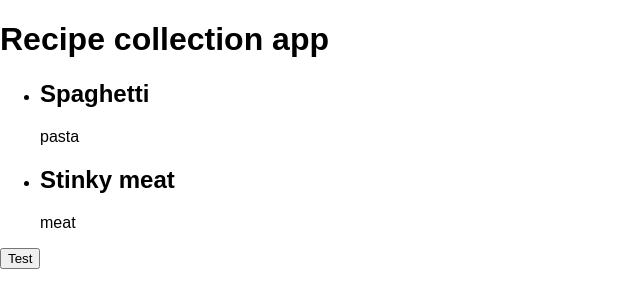
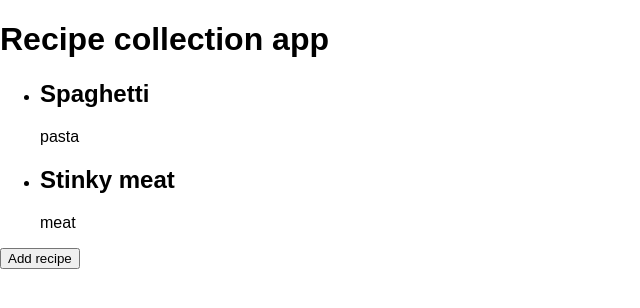
Before and after one commit to Verthon/react-recipe-collection-app, a React (Create React App) app: page / in a window 1280 px wide. Shown: the top 308 px of the page, without its empty margins (0-640 px from the left). Built offline with nearby package versions, Linux system fonts and the light colour scheme.

Commit message:
Added not-finished modal, for adding recipes

```diff
--- a/src/App.js
+++ b/src/App.js
@@ -2,17 +2,28 @@ import React, { Component } from 'react';
 import './App.css';
 import Button from './Button/Button';
 import Recipe from './Recipe/Recipe';
+import Modal from './Modal/Modal';
 
 class App extends Component {
   state = {
-
+    showModal: false,
   };
 
   addRecipeHandler = () =>{
-    console.log('click');
+    const doesShow = this.state.showModal;
+    this.setState({showModal: !doesShow});
+    //if doesShow is true, its convert to false and so on
   }
 
   render() {
+    //Javascript way of handling dynamic content(toggle modal by <Button/>)
+    let toggleModal = null;
+    if(this.state.showModal){// if true show <Modal/>
+      toggleModal = (
+        <Modal/>
+      );
+    }
+
     return (
       <div className="App">
         <header className="App-header">
@@ -27,6 +38,7 @@ class App extends Component {
           by passing a reference as a prop
          */}
         <Button click={this.addRecipeHandler}></Button>
+        {toggleModal}
       </div>
     );
   }
--- a/src/Button/Button.js
+++ b/src/Button/Button.js
@@ -4,8 +4,9 @@ import './Button.css';
 const Button = (props) => {
   return(
     // !!! Very important line
-    // Passing a prop that points to App.js, so i can use onClick event inside component
-    <button onClick={props.click}>Test</button>
+    // Passing a prop to App.js, that is method for onclick event,
+    // 'addRecipeHandler' is method inside of App.js root file
+    <button onClick={props.click}>Add recipe</button>
   );
 }
 
--- /dev/null
+++ b/src/Modal/Modal.css
@@ -0,0 +1,8 @@
+.recipe-modal{
+  width: 50vw;
+  display: flex;
+  flex-direction: column;
+  justify-content: space-between;
+  border: 1px solid #ccc;
+  padding: 20px;
+}
--- /dev/null
+++ b/src/Modal/Modal.js
@@ -0,0 +1,18 @@
+import React from 'react'
+import './Modal.css';
+
+const Modal = (props) => {
+  return(
+    <div className="recipe-modal">
+      <h1 className="recipe-modal-heading">Add recipe</h1>
+      <label htmlFor="recipe">Recipe</label>
+      <input type="text" name="recipe"/>
+      <label htmlFor="ingredients">Ingredients</label>
+      <textarea name="ingredients" placeholder="Enter ingredients, separated by commas" id="" cols="30" rows="10"></textarea>
+      <button>Add recipe</button>
+      <button>Close</button>
+    </div>
+  );
+}
+
+export default Modal;
```
Also changed, not shown: 1 other file (tests, documents, lock files or other folders).
